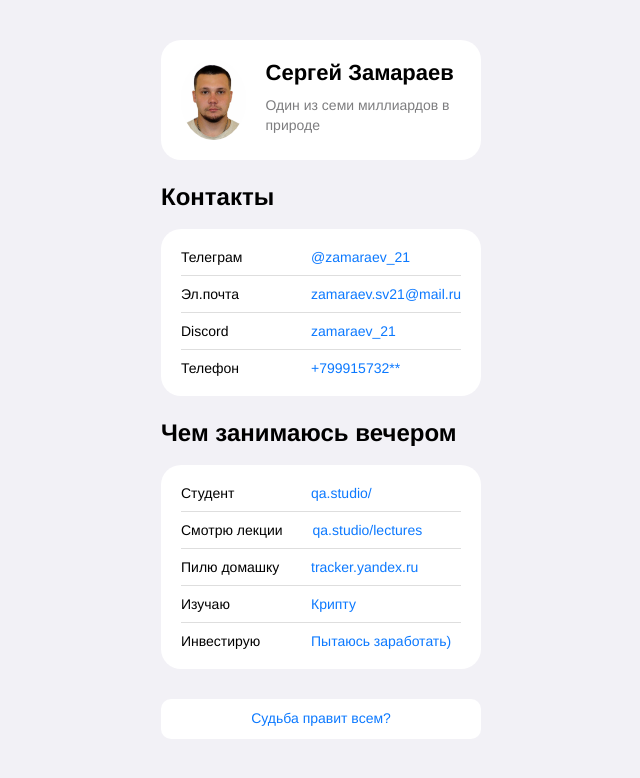
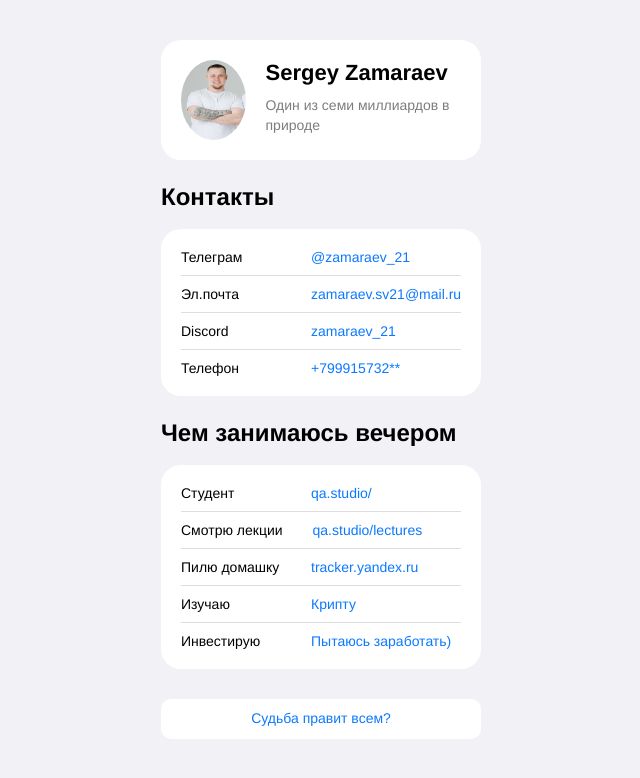
Before and after one commit to Sergey-zamaraev-qa/cv, a plain HTML site: page index.html in a window 1280 px wide. Shown: the whole page, without its empty margins (319-959 px from the left). Drawn offline with Linux system fonts and the light colour scheme.

Commit message:
Изменил фото

```diff
--- a/index.html
+++ b/index.html
@@ -10,9 +10,9 @@
   </head>
   <body>
     <header class="header">
-      <img src="./photo_2024-09-11_17-37-13.jpg" alt="avatar" class="header__avatar" />
+      <img src="Фото.jpg" alt="avatar" class="header__avatar" />
       <div class="header__textContainer">
-        <h1 class="header__title">Сергей Замараев</h1>
+        <h1 class="header__title">Sergey Zamaraev</h1>
         <h3 class="header__subtitle">Один из семи миллиардов в природе</h3>
       </div>
     </header>
```
Also changed, not shown: photo_2024-09-11_17-37-13.jpg (deleted), Фото.jpg (added).
